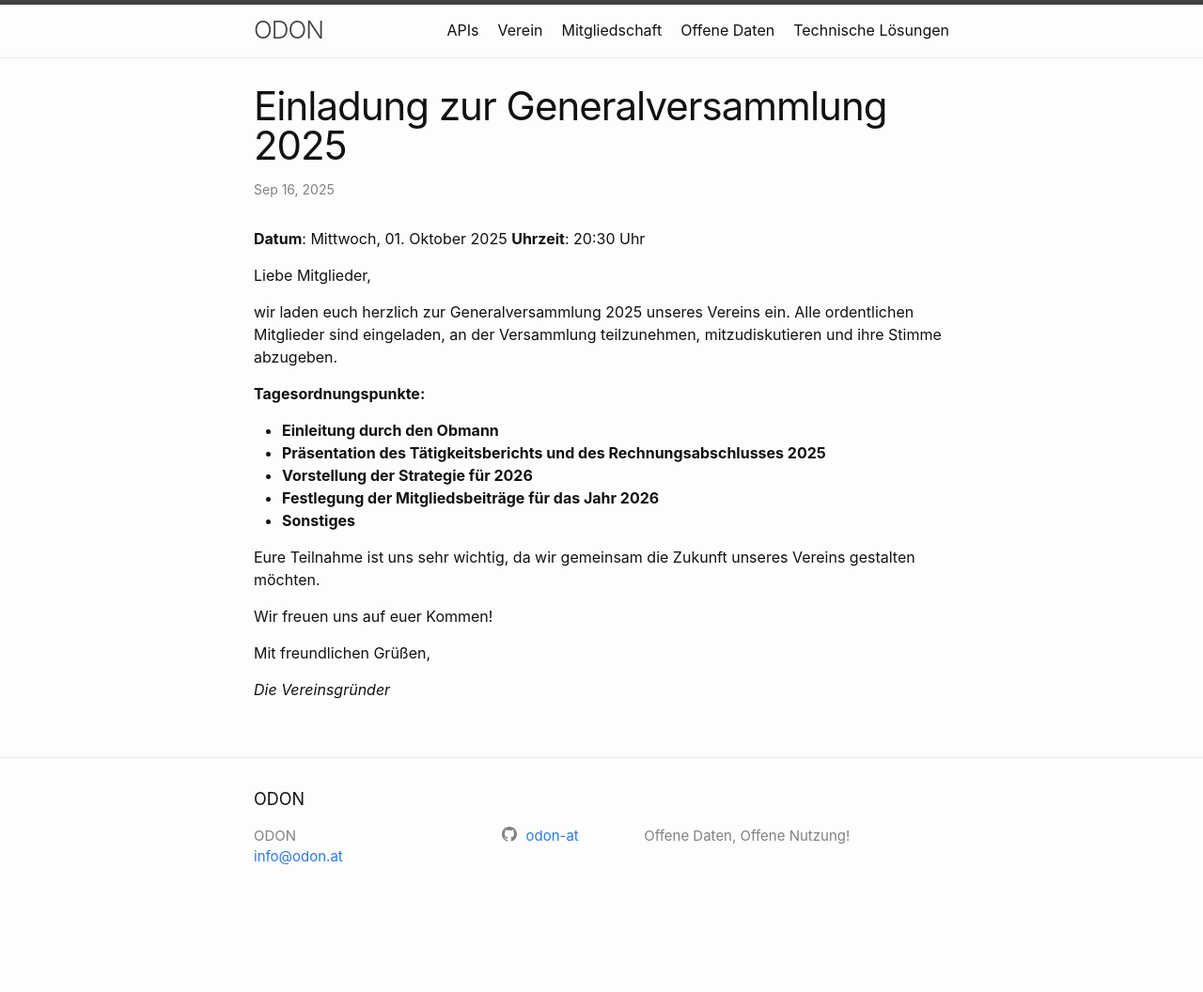
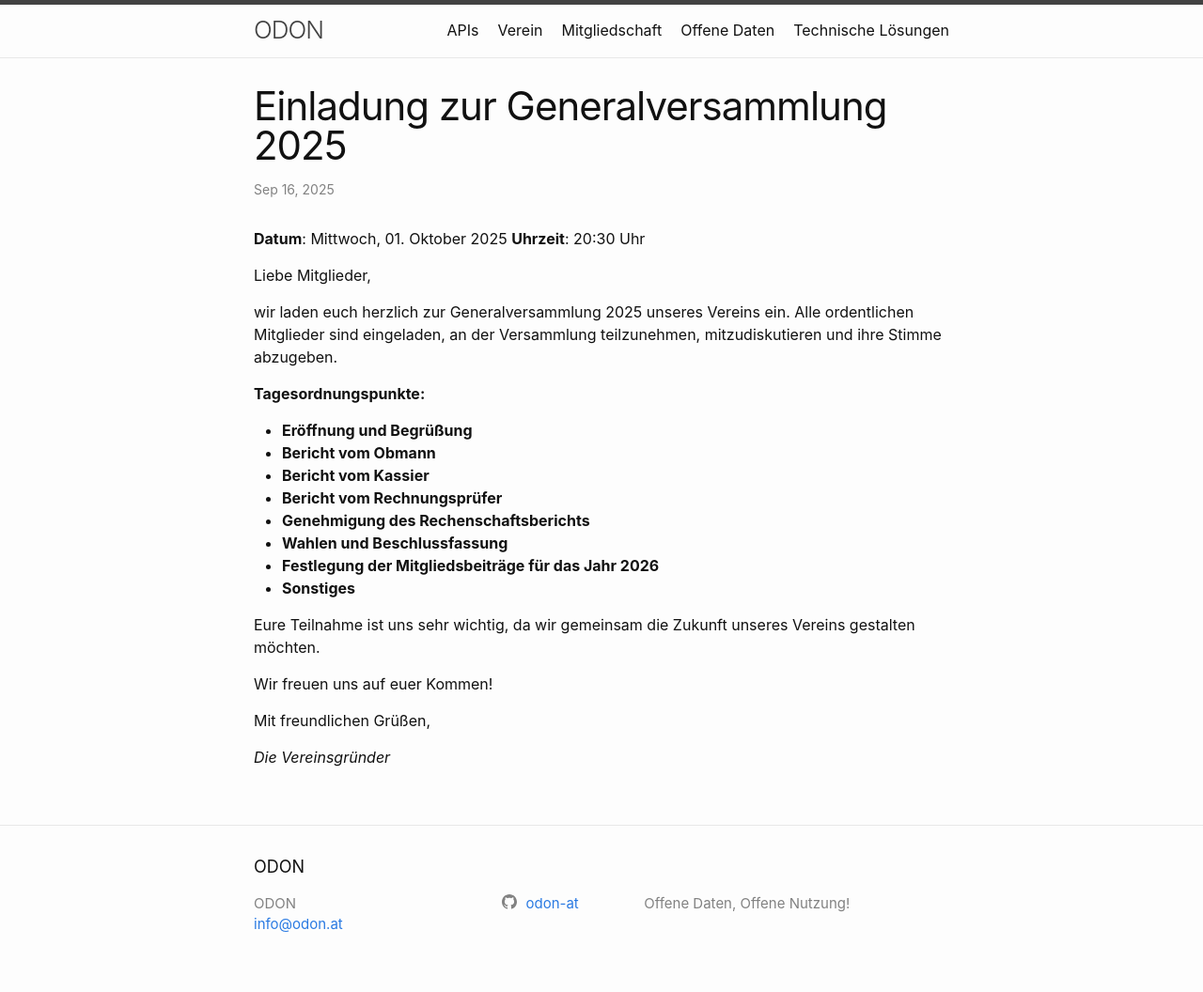
Before and after one commit to verein-odon/verein-odon.github.io, a Jekyll site: the page built from docs/_posts/2025-09-17-generalversammluhng-2025.md, in a window 1280 px wide. Shown: the whole page at 94% size. Built offline with Jekyll 4.4.1, drawn with Linux system fonts in a browser that asks for light colours; before the commit the page ends 984 px from its top, so only the background shows below that.

Commit message:
Updated posts

```diff
--- a/docs/_posts/2025-09-17-generalversammluhng-2025.md
+++ b/docs/_posts/2025-09-17-generalversammluhng-2025.md
@@ -13,9 +13,12 @@ Liebe Mitglieder,
 wir laden euch herzlich zur Generalversammlung 2025 unseres Vereins ein. Alle ordentlichen Mitglieder sind eingeladen, an der Versammlung teilzunehmen, mitzudiskutieren und ihre Stimme abzugeben.
 
 **Tagesordnungspunkte:**
-- **Einleitung durch den Obmann**
-- **Präsentation des Tätigkeitsberichts und des Rechnungsabschlusses 2025**
-- **Vorstellung der Strategie für 2026**
+- **Eröffnung und Begrüßung**
+- **Bericht vom Obmann**
+- **Bericht vom Kassier**
+- **Bericht vom Rechnungsprüfer**
+- **Genehmigung des Rechenschaftsberichts**
+- **Wahlen und Beschlussfassung**
 - **Festlegung der Mitgliedsbeiträge für das Jahr 2026**
 - **Sonstiges**
 
```
